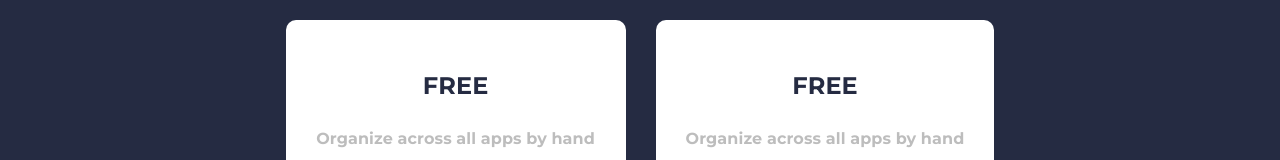
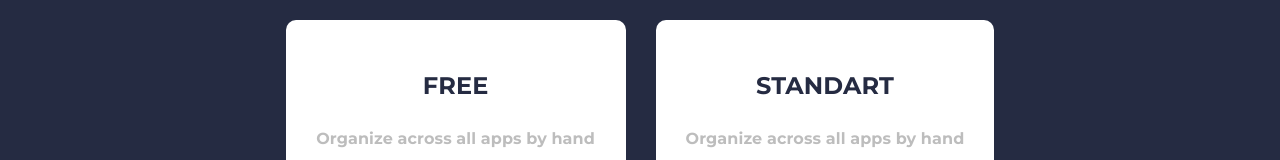
Before and after one commit to muxammadyusuf010/brandname, a plain HTML site: page index.html in a window 1280 px wide. Shown: the part 3645-3805 px from the top of the page. Drawn offline with Linux system fonts and the light colour scheme; a web font is replaced by a local one.

Commit message:
Update index.html

```diff
--- a/index.html
+++ b/index.html
@@ -335,7 +335,7 @@
                         </div>
                     </div>
                     <div class="pricing__card">
-                        <h3 class="pricing_title">FREE</h3>
+                        <h3 class="pricing_title">STANDART</h3>
                         <p class="pricing__txt">Organize across all apps by hand</p>
                         <p class="pricing__price">19</p>
                         <div class="pricing__functions">
```
